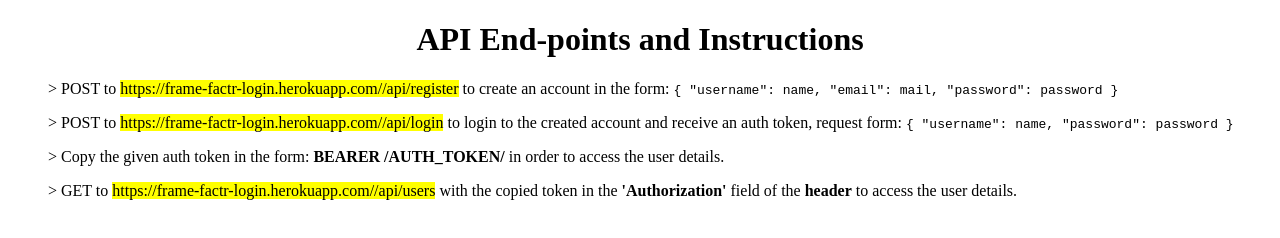
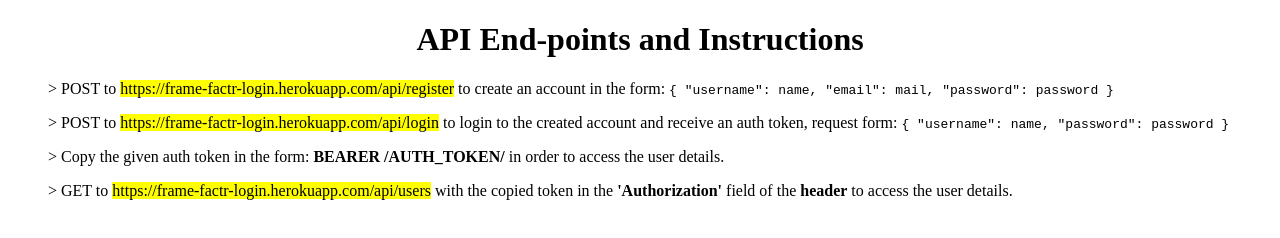
Before and after one commit to mo-shaz/REST-API, a website: page index.html in a window 1280 px wide. Drawn offline with Linux system fonts and the light colour scheme.

Commit message:
final final push

```diff
--- a/index.html
+++ b/index.html
@@ -4,7 +4,7 @@
     <body>
         <h1><center>API End-points and Instructions</center></h1>
         <div>
-            <ul>> POST to <mark>https://frame-factr-login.herokuapp.com//api/register</mark> to create an account in the form:
+            <ul>> POST to <mark>https://frame-factr-login.herokuapp.com/api/register</mark> to create an account in the form:
                 <code>
                 {
                 "username": name,
@@ -12,7 +12,7 @@
                 "password": password
                 }
                 </code> </ul>
-                <ul>> POST to <mark>https://frame-factr-login.herokuapp.com//api/login</mark> to login to the created account and receive an auth token, request form:
+                <ul>> POST to <mark>https://frame-factr-login.herokuapp.com/api/login</mark> to login to the created account and receive an auth token, request form:
                 <code>
                 {
                 "username": name,
@@ -20,7 +20,7 @@
                 }
                 </code></ul>
             <ul>> Copy the given auth token in the form: <strong>BEARER /AUTH_TOKEN/</strong> in order to access the user details. </ul>
-            <ul>> GET to <mark>https://frame-factr-login.herokuapp.com//api/users</mark> with the copied token in the <strong>'Authorization'</strong> field of the <strong>header</strong> to access the user details. </ul>
+            <ul>> GET to <mark>https://frame-factr-login.herokuapp.com/api/users</mark> with the copied token in the <strong>'Authorization'</strong> field of the <strong>header</strong> to access the user details. </ul>
         </div>
     </body>
 </html>
```
